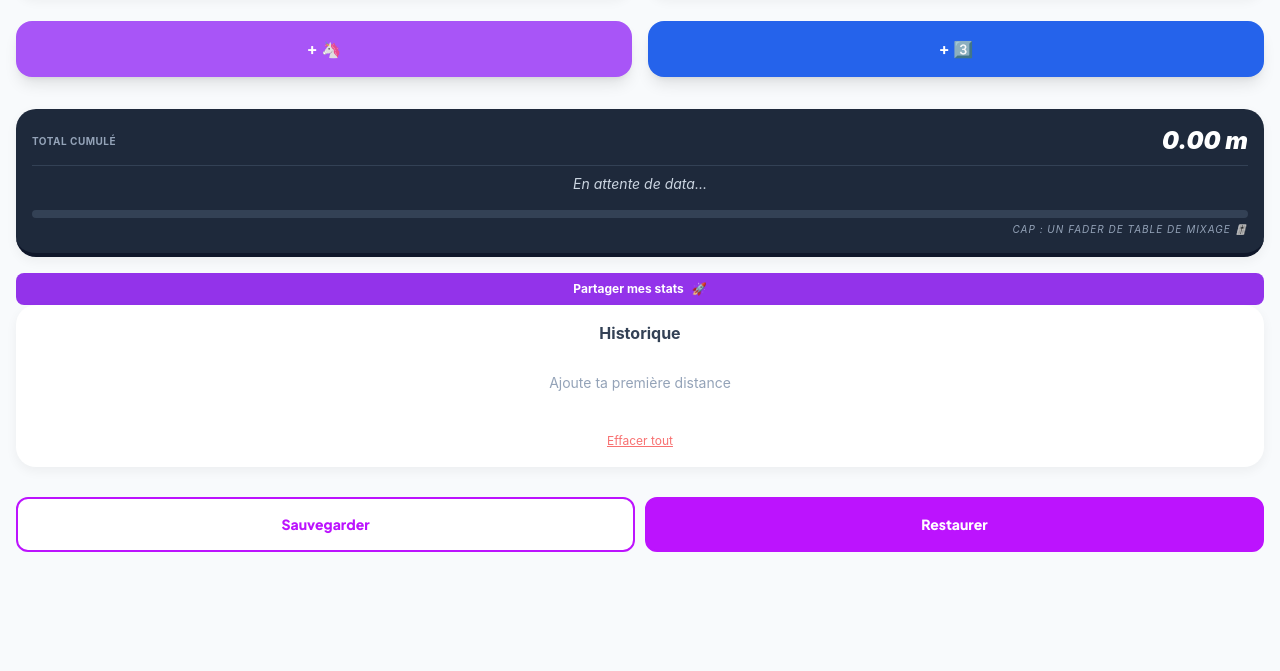
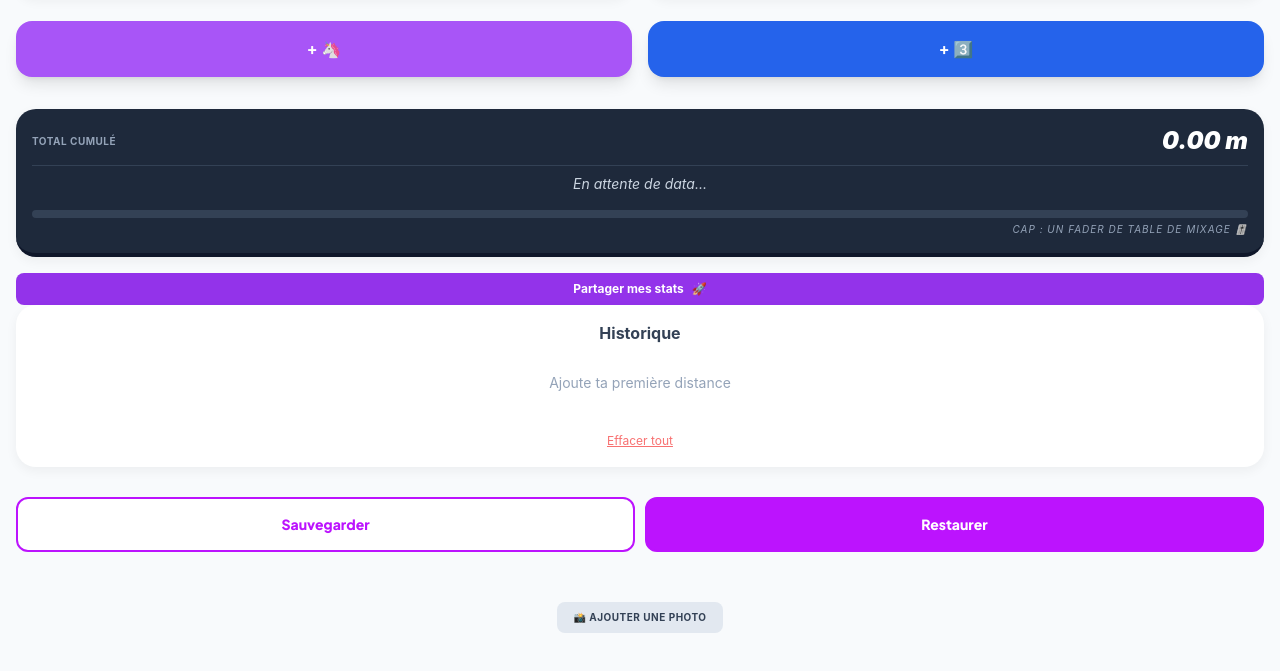
Before and after one commit to garbieldpnt/Marathon, a plain HTML site: page index.html in a window 1280 px wide. Shown: the part 159-830 px from the top of the page. Drawn offline with nearby package versions, Linux system fonts and the light colour scheme.

Commit message:
Re ajout bouton photo
Added a photo upload input with a label for user interaction.

```diff
--- a/index.html
+++ b/index.html
@@ -78,6 +78,13 @@
 
 </div>
 
+    <div class="mt-4 text-center">
+    <label for="photoInput" class="cursor-pointer bg-slate-200 text-slate-700 px-4 py-2 rounded-lg text-[10px] font-bold inline-block uppercase tracking-wider">
+        📸 Ajouter une photo
+    </label>
+    <input type="file" id="photoInput" accept="image/*" class="hidden" onchange="gererPhoto(event)">
+</div>
+
     <div id="modal" class="hidden fixed inset-0 bg-black/60 flex items-center justify-center p-6 backdrop-blur-sm" style="z-index: 999;">
         <div class="bg-white rounded-3xl p-6 w-full max-w-sm">
             <h3 id="modalTitle" class="text-lg font-bold mb-4 text-center">Distance</h3>
```
